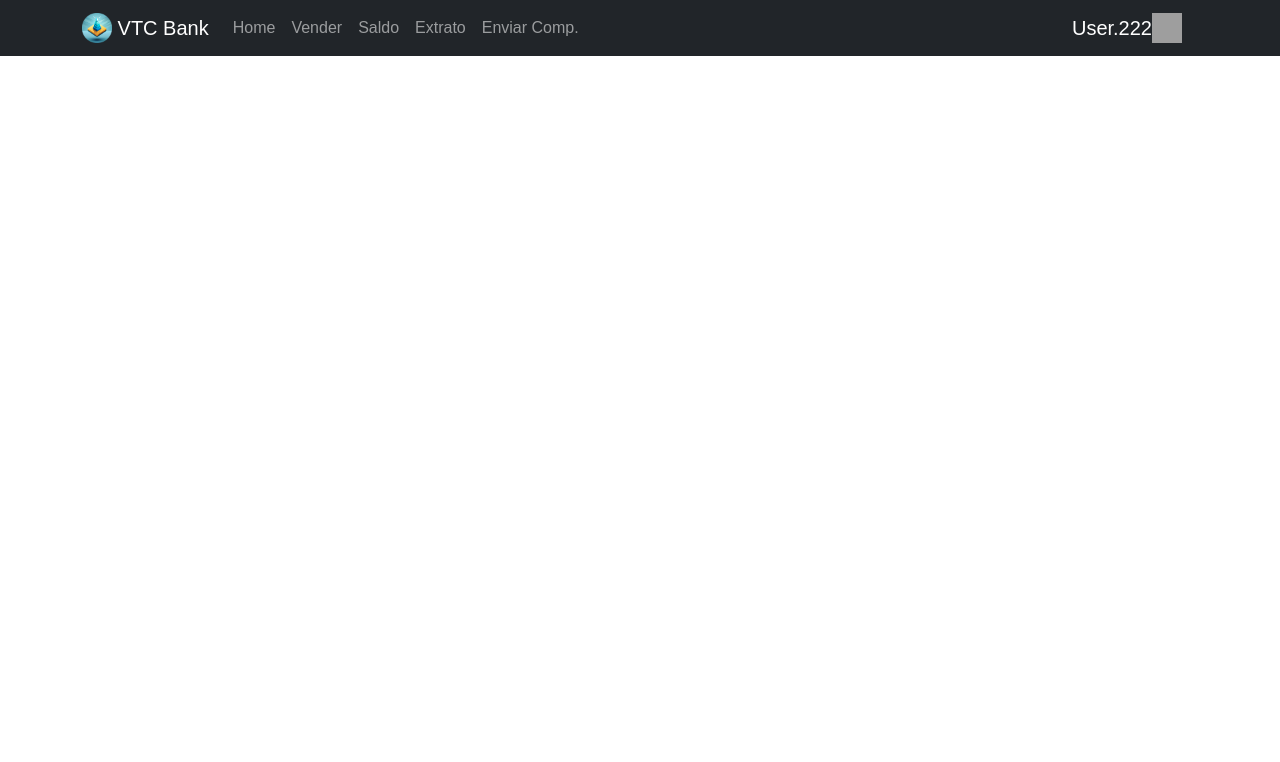
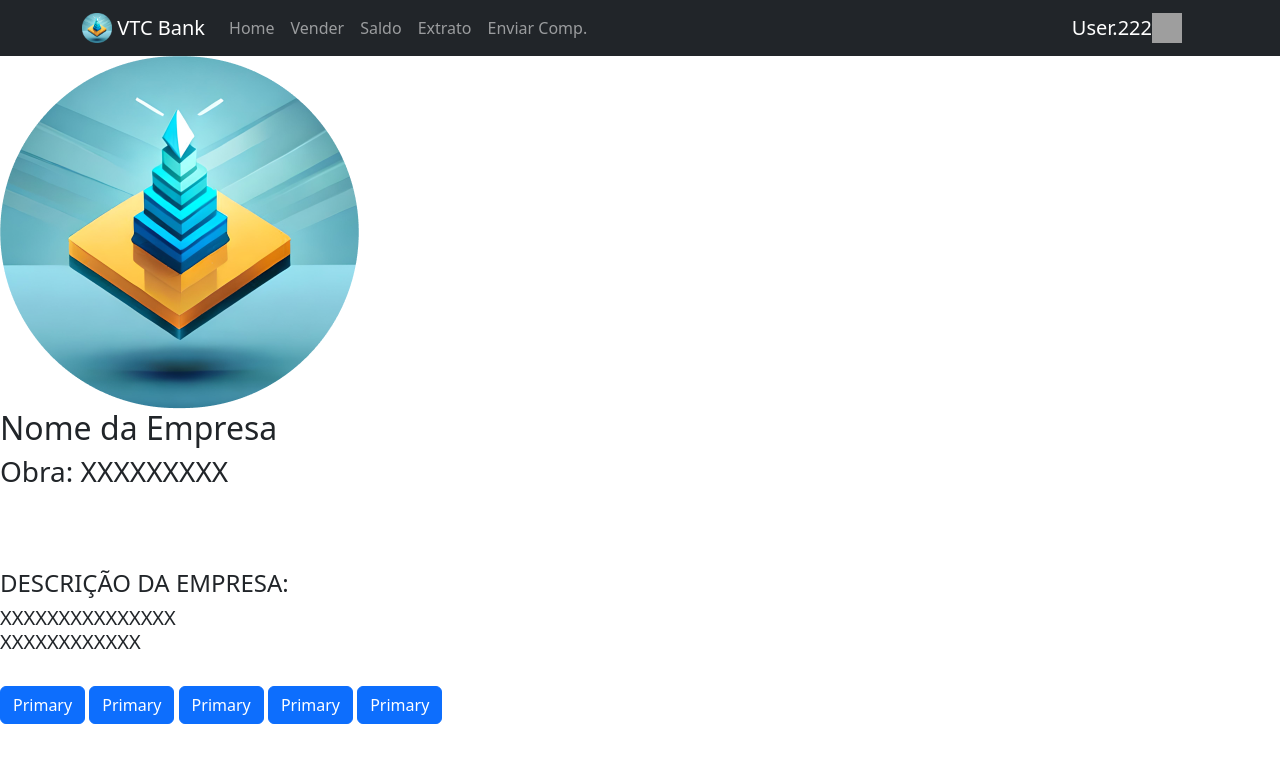
Before and after one commit to chyoda/coin_project, a React (Create React App) app: page / in a window 1280 px wide. Shown: the top 762 px of the page. Built offline with nearby package versions, Linux system fonts and the light colour scheme; grey boxes are pictures that could not be loaded.

Commit message:
Add HomeEmp

```diff
--- a/src/App.js
+++ b/src/App.js
@@ -1,5 +1,3 @@
-import logo from './logo.svg';
-import './styles/App.css'
 import Login from './pages/Login';
 import 'bootstrap/dist/css/bootstrap.min.css';
 import HomeEmp from './pages/HomeEmp';
--- a/src/pages/HomeEmp.js
+++ b/src/pages/HomeEmp.js
@@ -1,10 +1,32 @@
 import React from "react";
+import Button from 'react-bootstrap/Button';
 import NavBar from "../components/NavBar";
+import appLogo from  '../images/appLogo.png'
+import '../styles/HomeEmp.css'
 
 const HomeEmp = () => {
     return (
         <>
             <NavBar/>
+            <div className="left">
+                <img src={appLogo} alt="logo-ETE"/>
+                <br/>
+                <h2>Nome da Empresa</h2>
+                <h3 className="desc">Obra: XXXXXXXXX</h3>
+                <br/>
+                <br/>
+                <br/>
+                <h4>DESCRIÇÃO DA EMPRESA:</h4>
+                <h5 className="desc">XXXXXXXXXXXXXXX <br/> XXXXXXXXXXXX</h5>
+                <br/>
+            </div>
+            <div className="right">
+                <Button variant="primary">Primary</Button>{' '}
+                <Button variant="primary">Primary</Button>{' '}
+                <Button variant="primary">Primary</Button>{' '}
+                <Button variant="primary">Primary</Button>{' '}
+                <Button variant="primary">Primary</Button>{' '}
+            </div>
         </>
     )
 }
```
Also changed, not shown: src/setupTests.js (deleted, +0 -5 lines), src/logo.svg (deleted), src/styles/HomeEmp.css (added).
